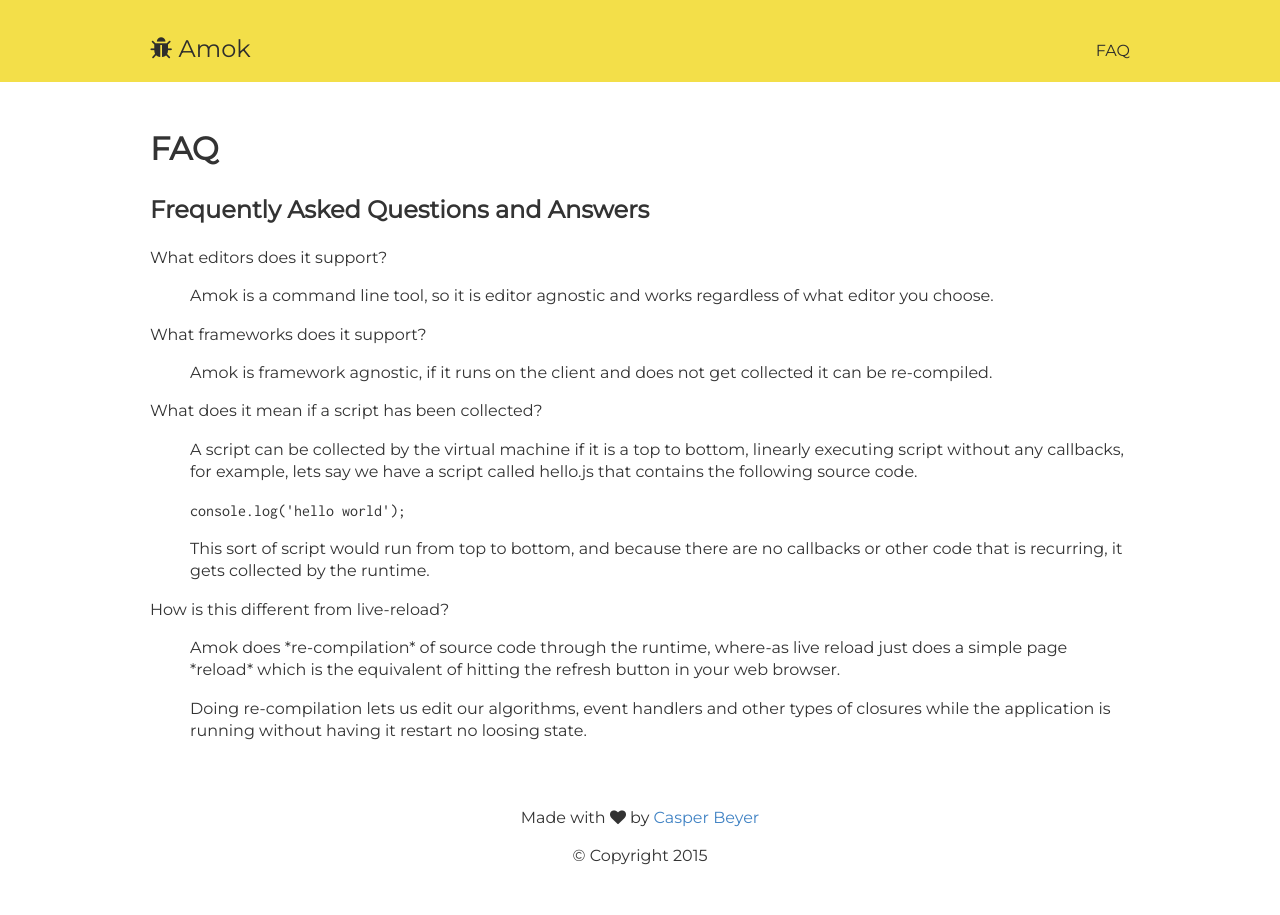
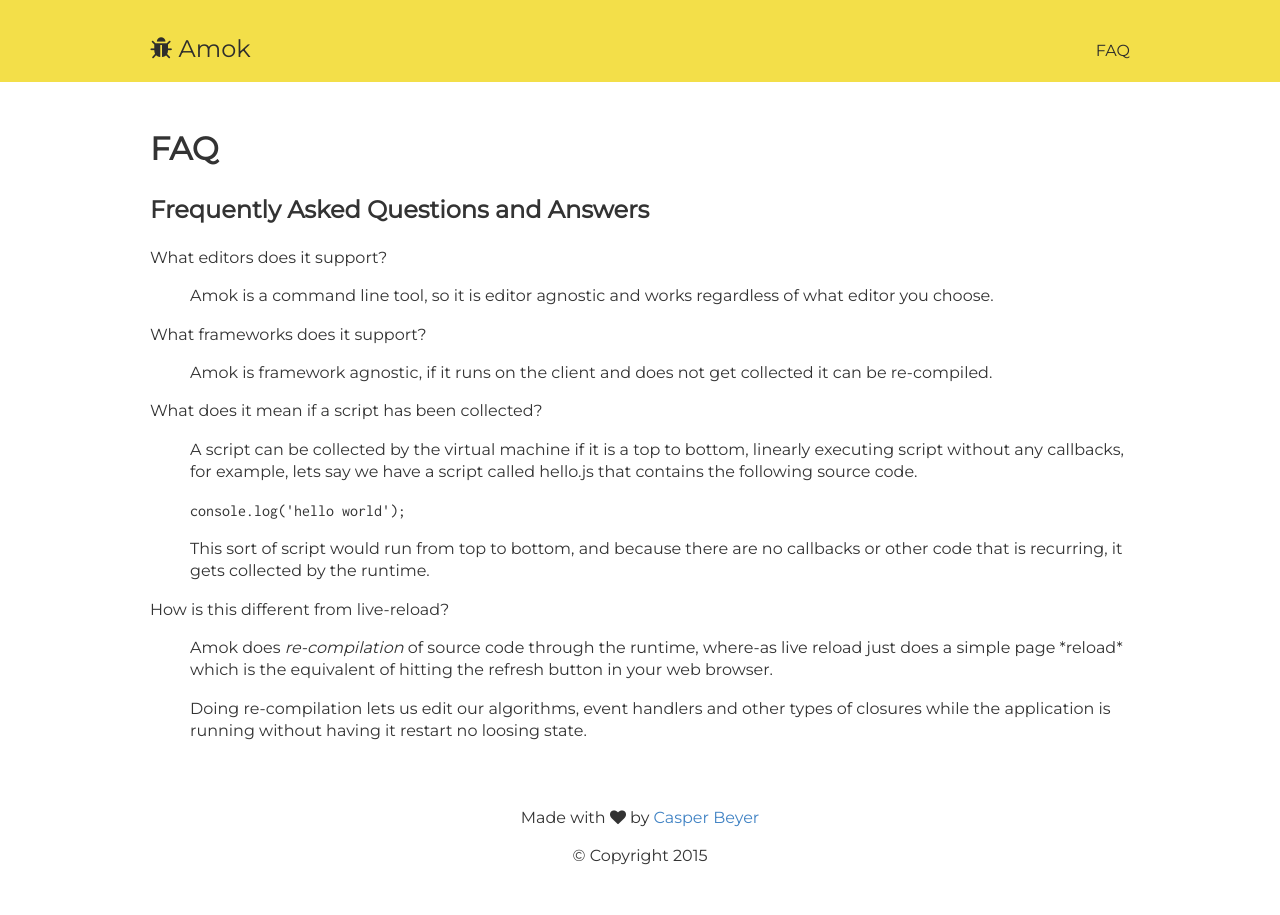
Before and after one commit to stereokai/amok, a Jekyll site: the page built from faq.html, in a window 1280 px wide. Built offline with Jekyll 4.4.1, drawn with Linux system fonts in a browser that asks for light colours; nearby versions of some CDN libraries; library files that are not in the unit come from our copies.

Commit message:
Fix markup

```diff
--- a/faq.html
+++ b/faq.html
@@ -47,10 +47,10 @@ layout: default
       </p>
     </dd>
 
-    <dt class="faq-question" id="how-is-this-different-from-live-reload">How is this different from live-reload?</dt>
+    <dt class="faq-question">How is this different from live-reload?</dt>
     <dd class="faq-answer">
       <p>
-      Amok does *re-compilation* of source code through the runtime, where-as live reload just does a simple page *reload* which is the equivalent of hitting the refresh button in your web browser.
+      Amok does <em>re-compilation</em> of source code through the runtime, where-as live reload just does a simple page *reload* which is the equivalent of hitting the refresh button in your web browser.
       </p>
       <p>
         Doing re-compilation lets us edit our algorithms, event handlers and other types of closures while the application is running without having it restart no loosing state.
```
